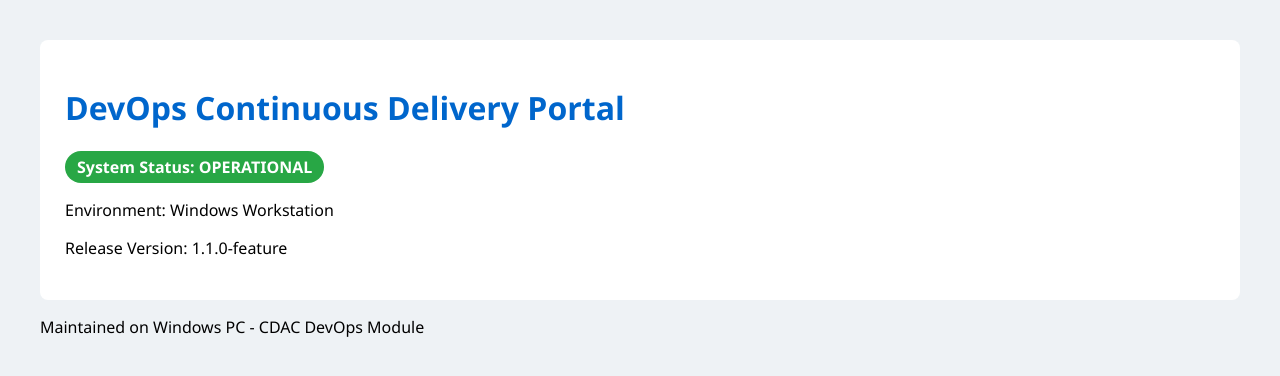
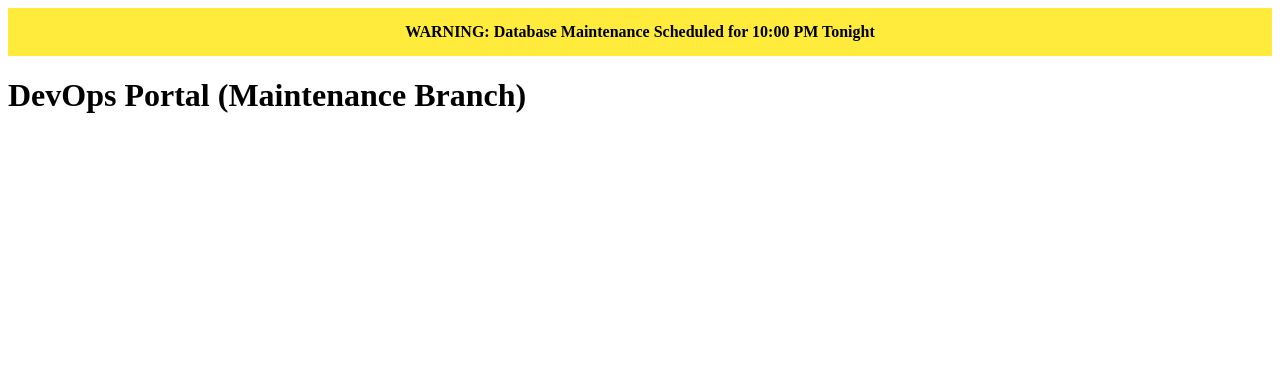
Before and after one commit to Himanshu431-coder/devops-day01-practice, a plain HTML site: page index.html in a window 1280 px wide. Drawn offline with Linux system fonts and the light colour scheme.

Commit message:
feat: add maintenance alert banner

```diff
--- a/index.html
+++ b/index.html
@@ -3,26 +3,14 @@
 <head>
  <meta charset="UTF-8">
  <title>DevOps Portal</title>
- <style>
-
-body { font-family: 'Segoe UI', Tahoma, sans-serif; margin: 40px;
-background: #eef2f5; }
- .card { background: white; padding: 25px; border-radius: 8px; boxshadow: 0 4px 6px rgba(0,0,0,0.1); }
- .status-badge { display: inline-block; padding: 5px 12px;
-background: #28a745; color: white; border-radius: 20px; font-weight: bold;
-}
- h1 { color: #0066cc; }
- </style>
 </head>
 <body>
+ <div style="background: #ffeb3b; padding: 15px; font-weight: bold;
+text-align: center;">
+ WARNING: Database Maintenance Scheduled for 10:00 PM Tonight
+ </div>
  <div class="card">
- <h1>DevOps Continuous Delivery Portal</h1>
- <span class="status-badge">System Status: OPERATIONAL</span>
- <p>Environment: Windows Workstation</p>
- <p>Release Version: 1.1.0-feature</p>
+ <h1>DevOps Portal (Maintenance Branch)</h1>
  </div>
- <footer>
- <p>Maintained on Windows PC - CDAC DevOps Module</p>
- </footer>
 </body>
 </html>
```
